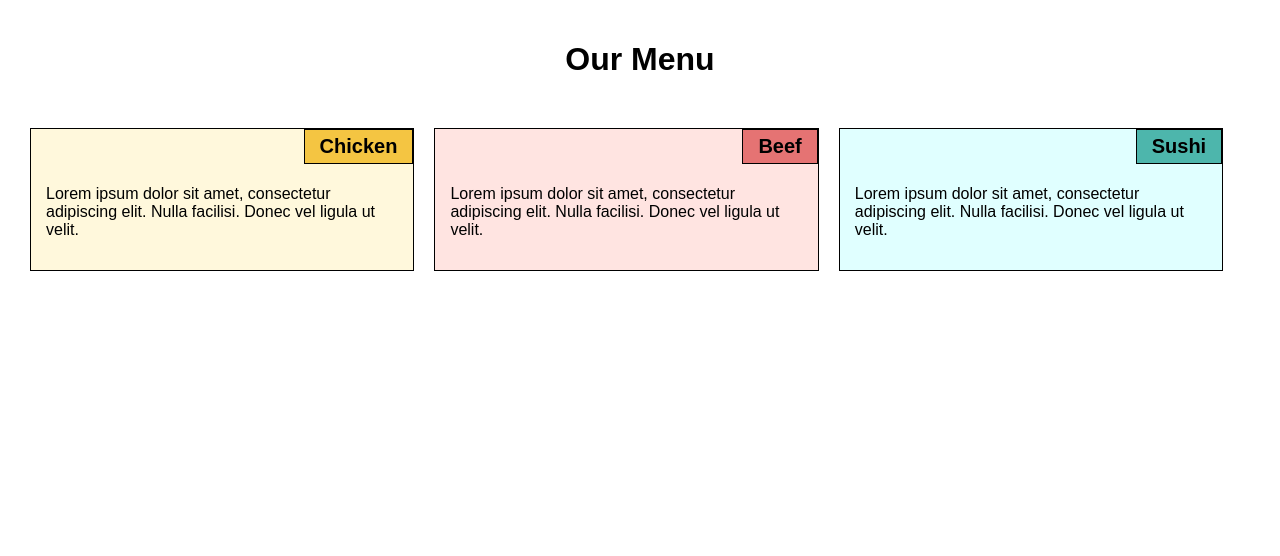
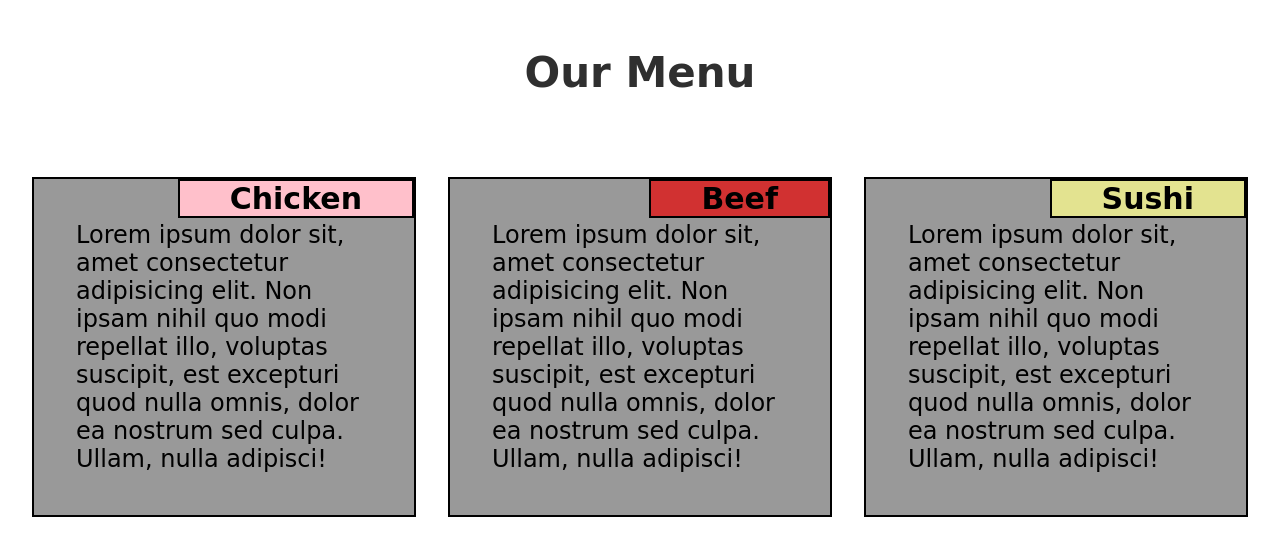
Before and after one commit to maggio09/Coursera---HTML-CSS-and-Javascript-for-Web-Developers-Specialization, a plain HTML site: page module2-solution/index.html in a window 1280 px wide. Drawn offline with Linux system fonts and the light colour scheme.

Commit message:
Assignment Submission

```diff
--- a/module2-solution/css/style.css
+++ b/module2-solution/css/style.css
@@ -1,71 +1,72 @@
-/* General Reset */
 * {
+  margin: 0;
+  padding: 0;
+  box-sizing: border-box;
+}
+body {
+  height: 100%;
+  width: 100%;
+  font-family: cursive;
+}
+html{
+  font-size: 16px;
+}
+section h2{
+  font-size: 1.875em;
+  position: relative;
+  float: right;
+  top: 0;
+  text-align: center;
+  border: 2px solid black;
+  padding: 0 50px;
+}
+p{
+  font-size: 1.5em;
+  margin: 1.75em;
+}
+header{
+    margin: 3em auto 5em auto;
+}
+header h1{
+    text-align: center;
+    font-size: 2.625em;
+    color: rgb(47, 47, 47);
+}
+.container{
+  width: 100%;
+  display: flex;
+  justify-content: space-evenly;
+  flex-wrap: wrap;
+}
+.section{
+  width: 30%;
+  border: 2px solid black;
+  text-wrap: wrap;
+  background-color: rgb(153, 153, 153);
   box-sizing: border-box;
 }
 
-body {
-  font-family: Arial, sans-serif;
-  margin: 0;
-  padding: 20px;
-}
-
-h1 {
-  text-align: center;
-  font-size: 2em;
-  margin-bottom: 40px;
-}
-
-/* Section Styling */
-.section {
-  position: relative;
-  border: 1px solid black;
-  background-color: #f8d7da; /* light red/pink tone */
-  padding: 40px 15px 15px 15px;
-  margin: 10px;
-  float: left;
-}
-
-.section-title {
-  position: absolute;
-  top: 0;
-  right: 0;
-  background-color: #e57373;
-  border: 1px solid black;
-  padding: 5px 15px;
-  font-weight: bold;
-  font-size: 1.25em;
-}
-
-/* Color variations */
-.chicken { background-color: #fff8dc; } /* light yellow */
-.chicken .section-title { background-color: #f4c542; }
-
-.beef { background-color: #ffe4e1; } /* light pink */
-.beef .section-title { background-color: #e57373; }
-
-.sushi { background-color: #e0ffff; } /* light cyan */
-.sushi .section-title { background-color: #4db6ac; }
-
-/* Desktop (≥ 992px): 3 equal columns */
-@media (min-width: 992px) {
-  .section {
-    width: 31%;
+@media screen and ((min-width:768px) and (max-width:991px)) {
+  .s1, .s2{
+    width: 45%;
+  }
+  .s3{
+    width: 94%;
+    margin: 4% 0;
   }
 }
-
-/* Tablet (768px–991px): 2 on top row, 1 below */
-@media (min-width: 768px) and (max-width: 991px) {
-  .section {
-    width: 48%;
-  }
-  .section:nth-child(3) {
-    width: 98%;
+@media screen and (max-width: 767px) {
+  .section{
+    width: 80%;
+    margin-bottom: 30px;
   }
 }
-
-/* Mobile (≤ 767px): 1 per row */
-@media (max-width: 767px) {
-  .section {
-    width: 98%;
-  }
+#pink{
+  background-color: pink;
 }
+#red{
+  background-color: rgb(209, 49, 49);
+}
+#yellow{
+  background-color: rgb(227, 227, 144);
+}
--- a/module2-solution/index.html
+++ b/module2-solution/index.html
@@ -1,27 +1,28 @@
 <!DOCTYPE html>
 <html lang="en">
   <head>
-  <meta charset="UTF-8">
-  <meta name="viewport" content="width=device-width, initial-scale=1.0">
-  <title>Our Menu</title>
-  <link rel="stylesheet" href="css/style.css">
+    <meta charset="UTF-8" />
+    <meta name="viewport" content="width=device-width, initial-scale=1.0" />
+    <title>Document</title>
+    <link rel="stylesheet" href="css\style.css" />
   </head>
   <body>
+    <header>
       <h1>Our Menu</h1>
-
-  <div class="section chicken">
-    <div class="section-title">Chicken</div>
-    <p>Lorem ipsum dolor sit amet, consectetur adipiscing elit. Nulla facilisi. Donec vel ligula ut velit.</p>
+    </header>
+    <section class="container">
+      <div class="section s1">
+        <h2 id="pink">Chicken</h2>
+        <p>Lorem ipsum dolor sit, amet consectetur adipisicing elit. Non ipsam nihil quo modi repellat illo, voluptas suscipit, est excepturi quod nulla omnis, dolor ea nostrum sed culpa. Ullam, nulla adipisci!</p>
       </div>
-
-  <div class="section beef">
-    <div class="section-title">Beef</div>
-    <p>Lorem ipsum dolor sit amet, consectetur adipiscing elit. Nulla facilisi. Donec vel ligula ut velit.</p>
+      <div class="section s2">
+        <h2 id="red">Beef</h2>
+        <p>Lorem ipsum dolor sit, amet consectetur adipisicing elit. Non ipsam nihil quo modi repellat illo, voluptas suscipit, est excepturi quod nulla omnis, dolor ea nostrum sed culpa. Ullam, nulla adipisci!</p>
       </div>
-
-  <div class="section sushi">
-    <div class="section-title">Sushi</div>
-    <p>Lorem ipsum dolor sit amet, consectetur adipiscing elit. Nulla facilisi. Donec vel ligula ut velit.</p>
+      <div class="section s3">
+        <h2 id="yellow">Sushi</h2>
+        <p>Lorem ipsum dolor sit, amet consectetur adipisicing elit. Non ipsam nihil quo modi repellat illo, voluptas suscipit, est excepturi quod nulla omnis, dolor ea nostrum sed culpa. Ullam, nulla adipisci!</p>
       </div>
+    </section>
   </body>
 </html>
```
Lines whose indentation alone changed are shown as unchanged.
